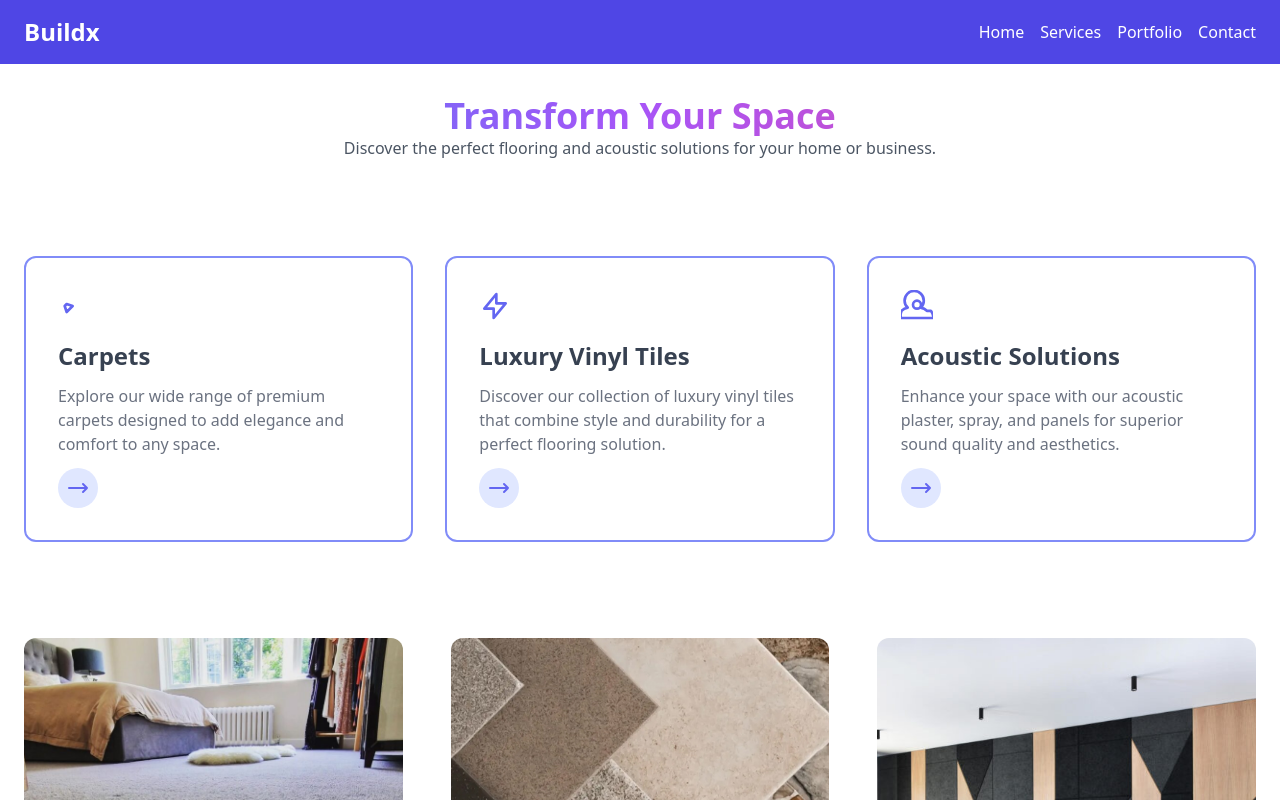
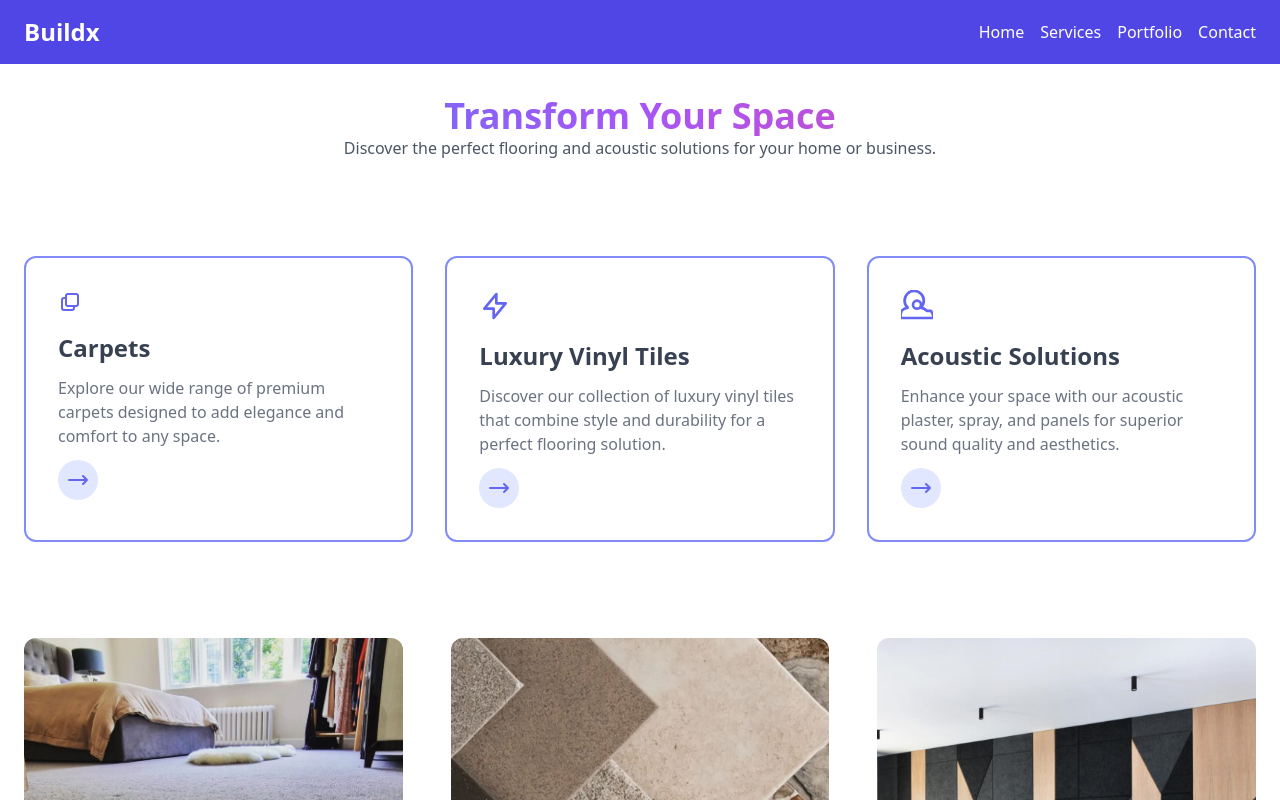
Before and after one commit to Himanshu-Dhawale/signup-project, a React (Vite) app: page / in a window 1280 px wide. Shown: the top 800 px of the page. Built offline with nearby package versions, Linux system fonts and the light colour scheme.

Commit message:
changed icon

```diff
--- a/src/pages/LandingPage.jsx
+++ b/src/pages/LandingPage.jsx
@@ -29,9 +29,8 @@ function LandingPage() {
           <div className="grid grid-cols-1 gap-8 md:grid-cols-2 lg:grid-cols-3">
             <div className="p-8 space-y-3 border-2 border-indigo-400 rounded-xl">
               <span className="inline-block text-indigo-500">
-                <svg xmlns="http://www.w3.org/2000/svg" className="w-8 h-8" fill="none" viewBox="0 0 24 24" stroke="currentColor">
-                  <path strokeLinecap="round" strokeLinejoin="round" strokeWidth="2" d="M5 12l1.5-1.5L11 12l-4.5 4.5L5 12z" />
-                </svg>
+              <svg  xmlns="http://www.w3.org/2000/svg"  width="24"  height="24"  viewBox="0 0 24 24"  fill="none"  stroke="currentColor"  strokeWidth="2"  strokeLinecap="round"  strokeLinejoin="round"  className="icon icon-tabler icons-tabler-outline icon-tabler-layers-subtract"><path stroke="none" d="M0 0h24v24H0z" fill="none"/><path d="M8 4m0 2a2 2 0 0 1 2 -2h8a2 2 0 0 1 2 2v8a2 2 0 0 1 -2 2h-8a2 2 0 0 1 -2 -2z" /><path d="M16 16v2a2 2 0 0 1 -2 2h-8a2 2 0 0 1 -2 -2v-8a2 2 0 0 1 2 -2h2" /></svg>
+
               </span>
               <h1 className="text-2xl font-semibold text-gray-700 capitalize">Carpets</h1>
               <p className="text-gray-500">Explore our wide range of premium carpets designed to add elegance and comfort to any space.</p>
```
